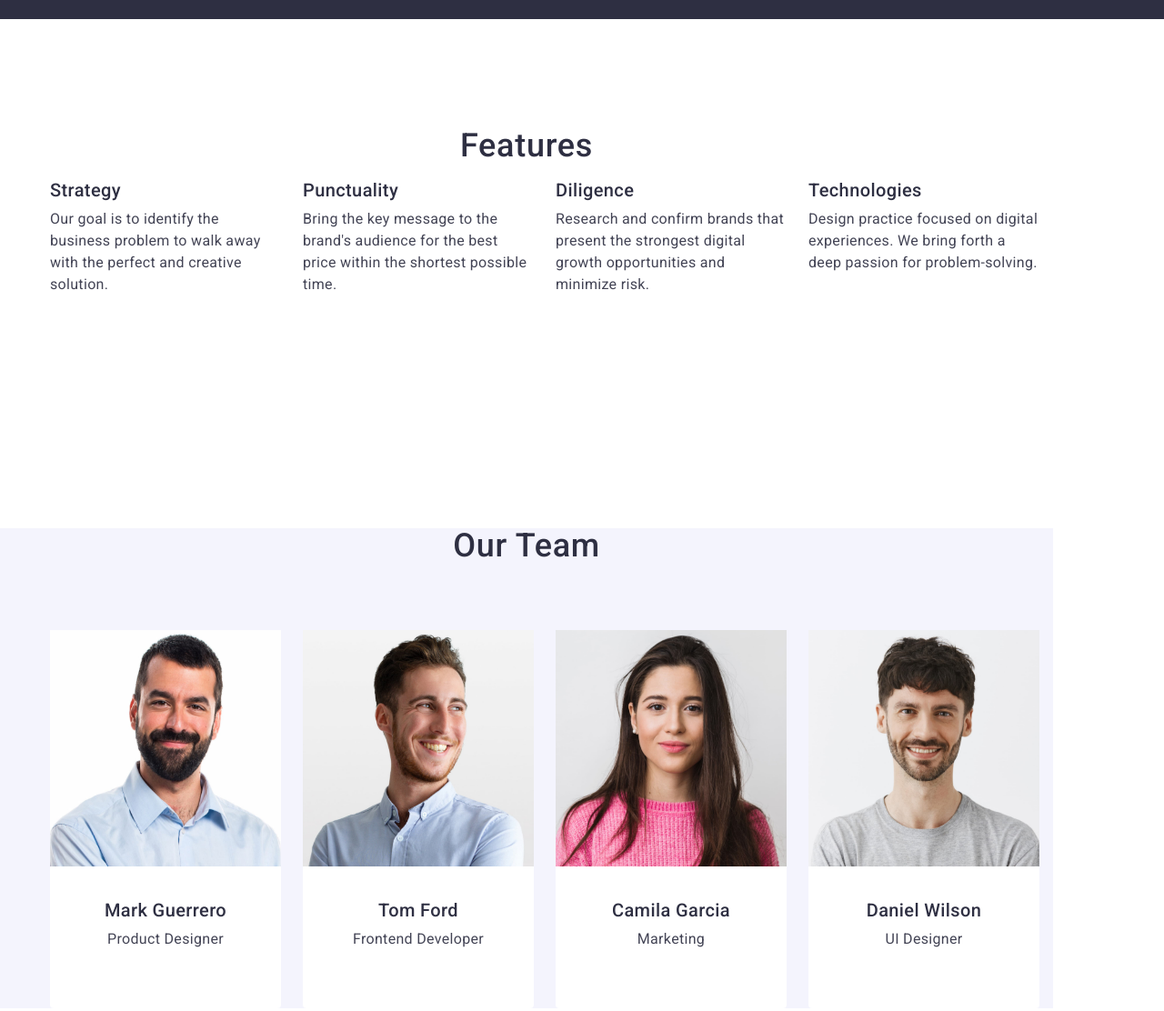
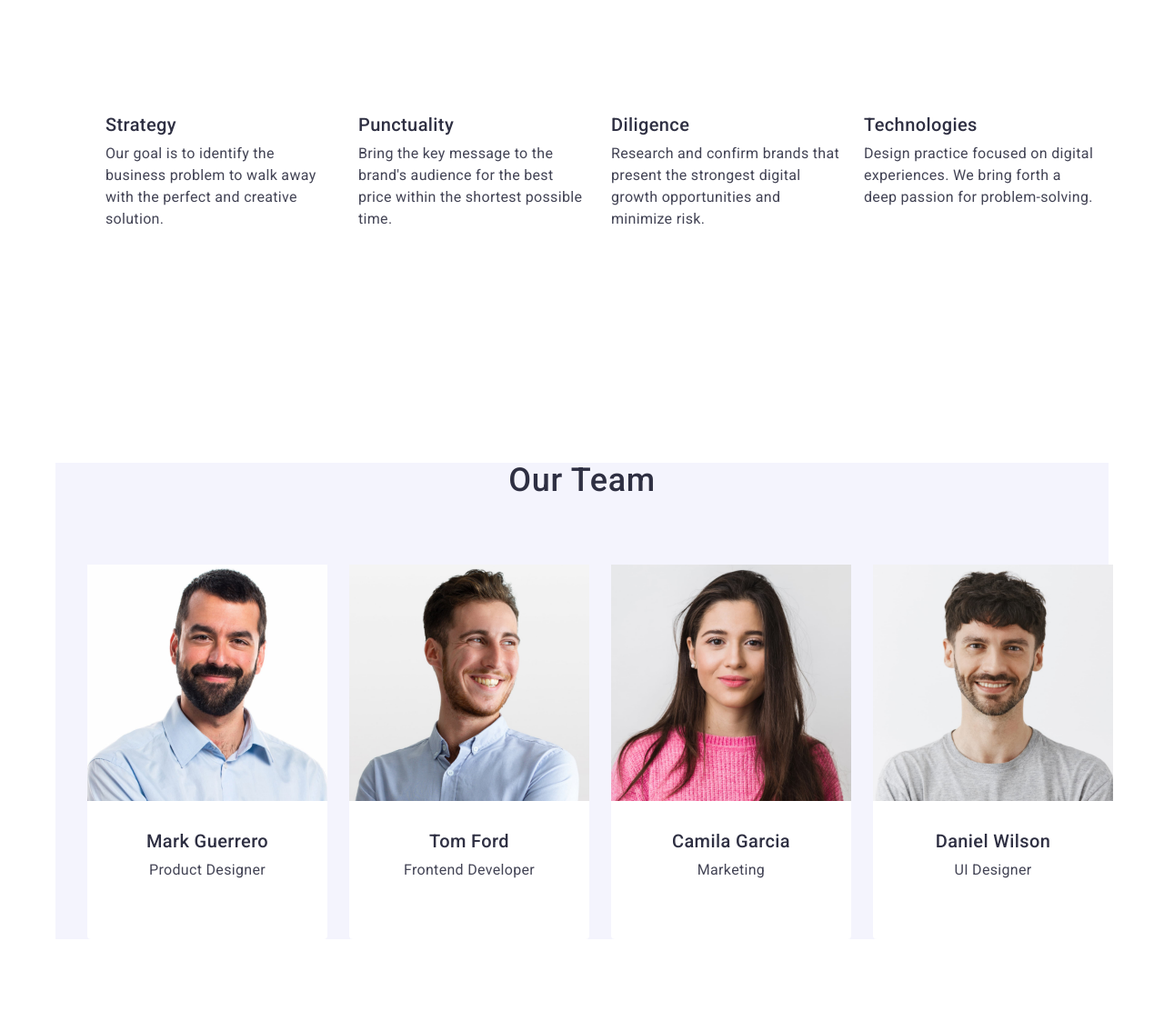
Before and after one commit to anhelina-dobra99/goit-markup-hw-03, a plain HTML site: page index.html in a window 1280 px wide. Shown: the part 740-1852 px from the top of the page at 91% size. Drawn offline with nearby package versions, Linux system fonts and the light colour scheme.

Commit message:
fix selectors' properties

```diff
--- a/css/styles.css
+++ b/css/styles.css
@@ -21,17 +21,20 @@ ul li {
   padding-left: 0;
 }
 img {
-  max-width: 100%;
+  display: block;
 }
 .container {
   max-width: 1158px;
   padding-left: 15px;
   padding-right: 15px;
-  margin: o auto;
+  margin: 0 auto;
 }
 .header {
   padding: 24px 156px;
   border-bottom: 1px solid #e7e9fc;
+}
+.header .container {
+  display: flex;
 }
 .nav {
   display: flex;
@@ -139,13 +142,16 @@ section .container {
   min-width: 1158px;
 }
 .visually-hidden {
-  color: #2e2f42;
-  font-weight: 500;
-  font-size: 36px;
-  line-height: 1.11;
-  letter-spacing: 0.02em;
-  text-align: center;
-  text-transform: capitalize;
+ position: absolute;
+ width: 1px;
+ height: 1px;
+ margin: -1px;
+ border: 0;
+ padding: 0;
+ white-space: nowrap;
+ clip-path: inset(100%);
+ clip: rect(0 0 0 0)
+ overflow: hidden;
 }
 .feature-list {
   display: flex;
@@ -155,7 +161,7 @@ section .container {
   gap: 24px;
 }
 .feature-list-item {
-  width: calc((100% - 72px) / 4);
+  flex-basis: calc((100% - 72px) / 4);
 }
 .feature {
   color: #2e2f42;
@@ -195,7 +201,7 @@ section .container {
 }
 .team-member-card {
   background-color: #ffffff;
-  width: calc((100% - 72px) / 4);
+  flex-basis: calc((100% - 72px) / 4);
   border-radius: 0 0 4px 4px;
   padding: 0px 0px 32px 0px;
 }
@@ -235,7 +241,7 @@ section .container {
   column-gap: 24px;
 }
 .portfolio-item {
-  flex-basis: calc((100% - 48px) / 3);
+  width: calc((100% - 48px) / 3);
   padding: 0px 0px 32px 0px;
   display: flex;
   align-items: center;
@@ -269,14 +275,20 @@ section .container {
   display: flex;
   flex-direction: column;
   justify-content: flex-start;
-  gap: 16px;
+}
+.footer-logo {
+    font-family: "Raleway", sans-serif;
+  font-size: 18px;
+  font-weight: 700;
+  line-height: 1.17;
+  letter-spacing: 0.03em;
+  text-transform: uppercase;
+  color: #4d5ae5;
+  display: inline-block;
+  margin-bottom: 16px;
 }
 .footer-logo-accent {
   color: #f4f4fd;
-}
-.footer-logo {
-  display: inline-block;
-  margin-bottom: 16px;
 }
 .footer-text {
   max-width: 264px;
```
